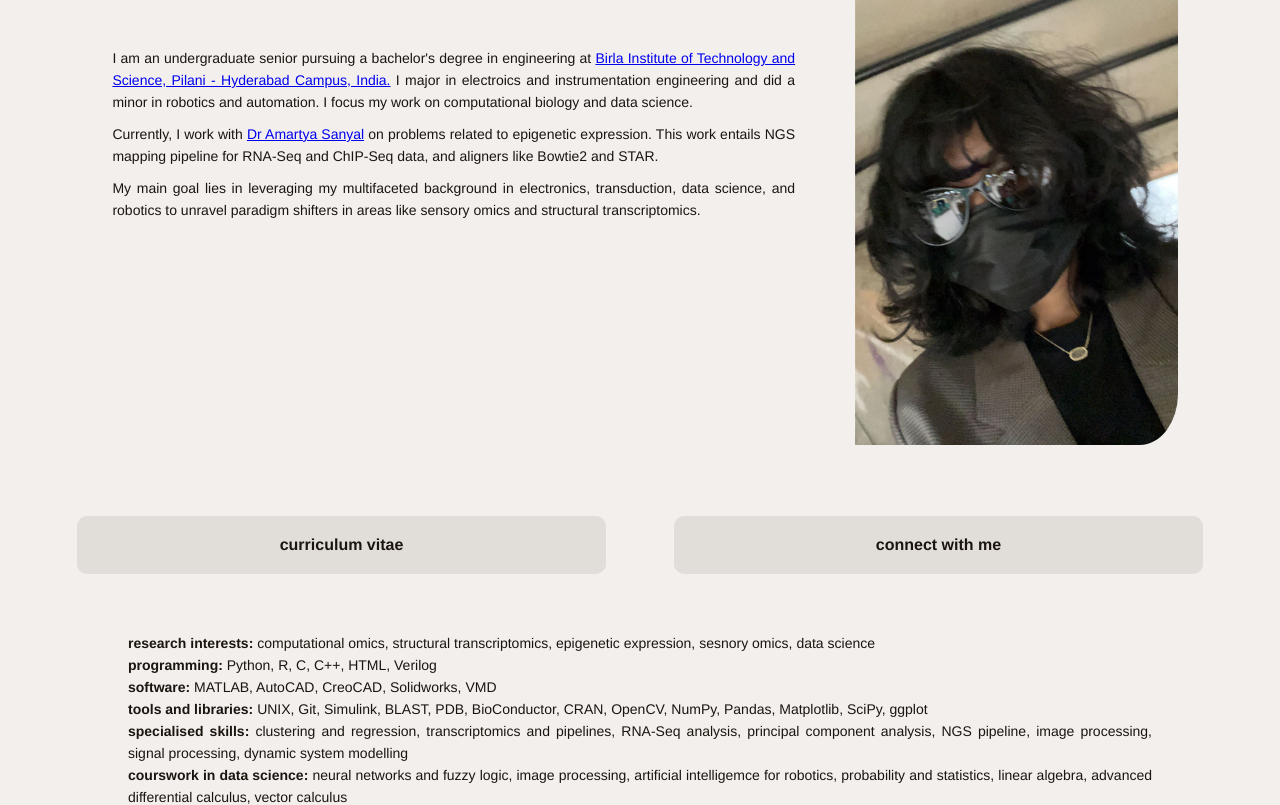
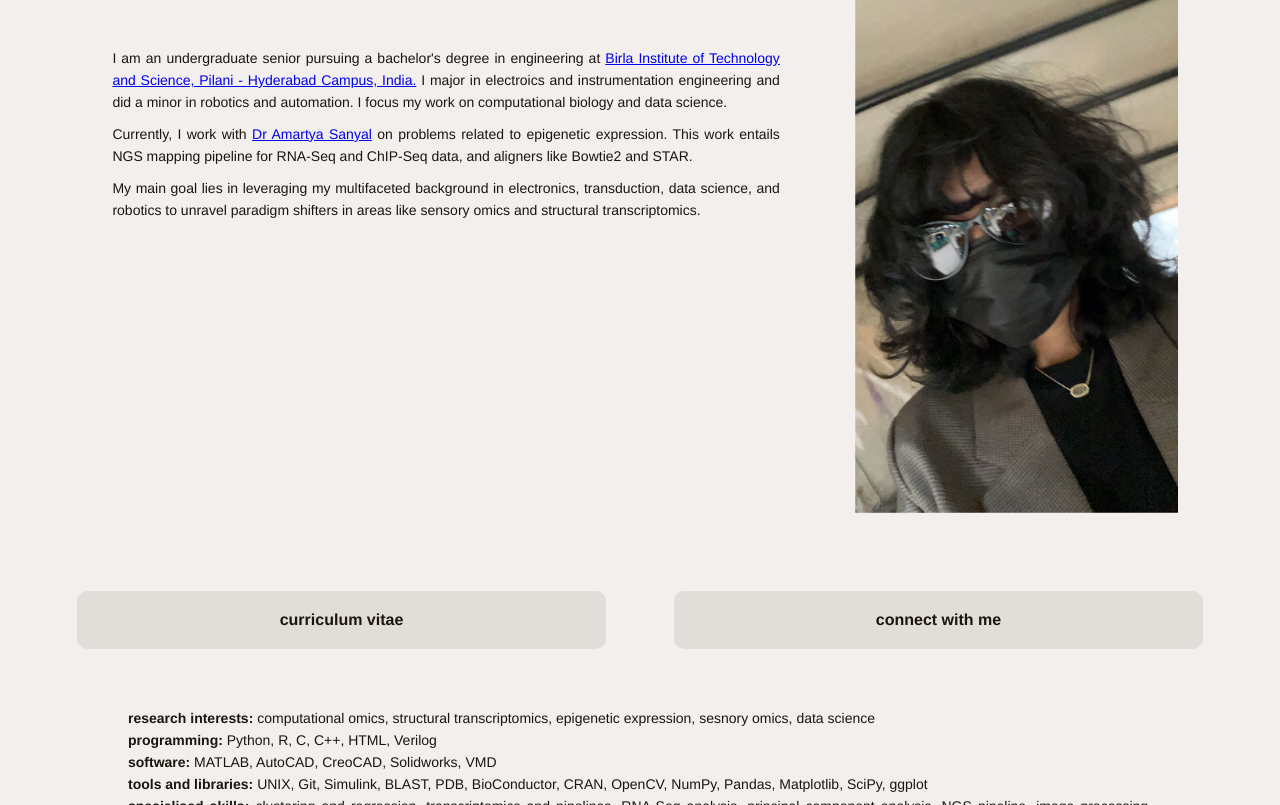
Before and after one commit to bendemonium/bendemonium.github.io, a plain HTML site: page tldr.html in a window 1280 px wide. Shown: the part 173-978 px from the top of the page. Drawn offline with Linux system fonts and the light colour scheme.

Commit message:
Update tldr_style.css

```diff
--- a/tldr_style.css
+++ b/tldr_style.css
@@ -35,7 +35,7 @@ body{
     padding-top: 10%;
     padding-right: 20%;
     text-align: justify;
-    padding-bottom: 0%;
+    padding-bottom: 7%;
 }
 
 .text-ab2 p{
@@ -47,8 +47,10 @@ body{
     height: 90%;
     width: 30%;
     border: #aa9487;
-    padding-left: 60px;
+    padding-left: 7%;
+    padding-bottom: 7%;
     border-radius: 10%;
+
 }
 
 /* con */
```
